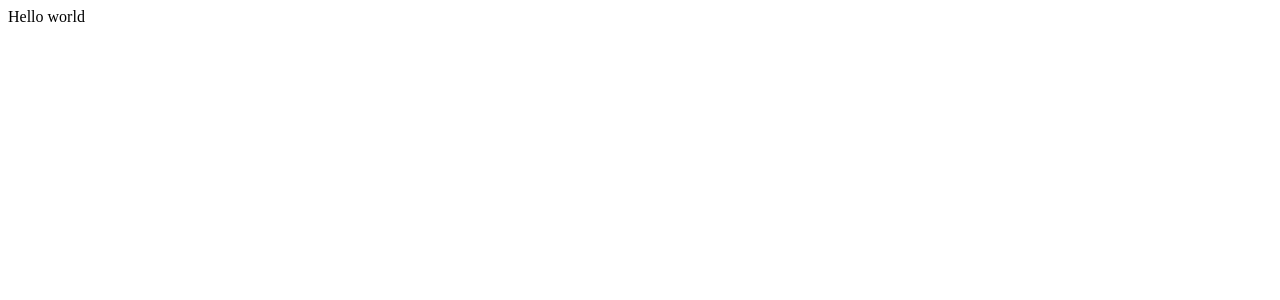
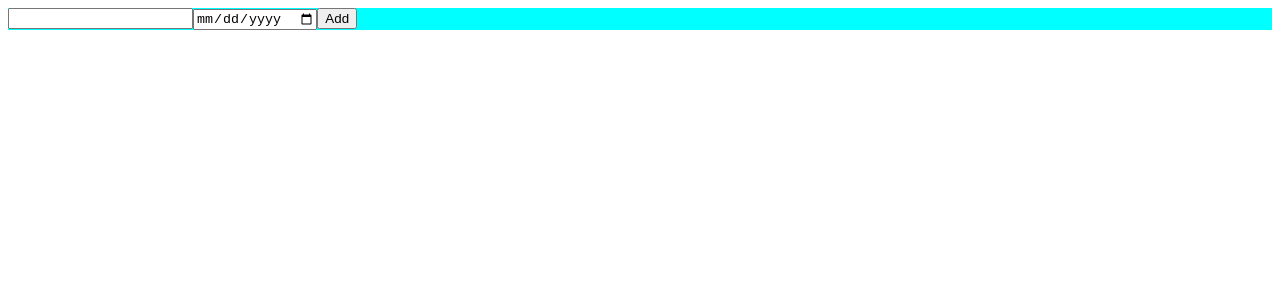
Before and after one commit to TieuAnW1/vuejs-todo-list, a Vue app: page / in a window 1280 px wide. Shown: the top 300 px of the page. Built offline with nearby package versions, Linux system fonts and the light colour scheme.

Commit message:
Function add new todo

```diff
--- a/src/App.vue
+++ b/src/App.vue
@@ -1,5 +1,15 @@
 <script setup></script>
 
 <template>
-	<div class="">Hello world</div>
+	<div class="wrapper">
+		<div class="content">
+			<addTodo></addTodo>
+		</div>
+	</div>
 </template>
+
+<script>
+import addTodo from './components/addTodo/index.vue';
+
+export default { components: { addTodo } };
+</script>
--- /dev/null
+++ b/src/components/addTodo/index.vue
@@ -0,0 +1,45 @@
+<template>
+	<div class="addTodo">
+		<input type="text" v-model="nameTodo" />
+		<input type="date" v-model="deadlineTodo" />
+		<button @click="handleAddNewTodo">Add</button>
+	</div>
+</template>
+
+<script>
+export default {
+	name: 'addTodo',
+	data() {
+		return {
+			nameTodo: '',
+			deadlineTodo: '',
+		};
+	},
+	methods: {
+		handleAddNewTodo() {
+			const newTodo = {
+				name: this.nameTodo,
+				deadline: this.deadlineTodo,
+			};
+
+			const todos = localStorage.getItem('todos');
+
+			if (todos) {
+				const existingTodos = JSON.parse(todos);
+				existingTodos.push(newTodo);
+				localStorage.setItem('todos', JSON.stringify(existingTodos));
+			} else {
+				localStorage.setItem('todos', JSON.stringify([newTodo]));
+			}
+			this.nameTodo = '';
+			this.deadlineTodo = '';
+		},
+	},
+};
+</script>
+
+<style scoped>
+.addTodo {
+	background-color: aqua;
+}
+</style>
```
